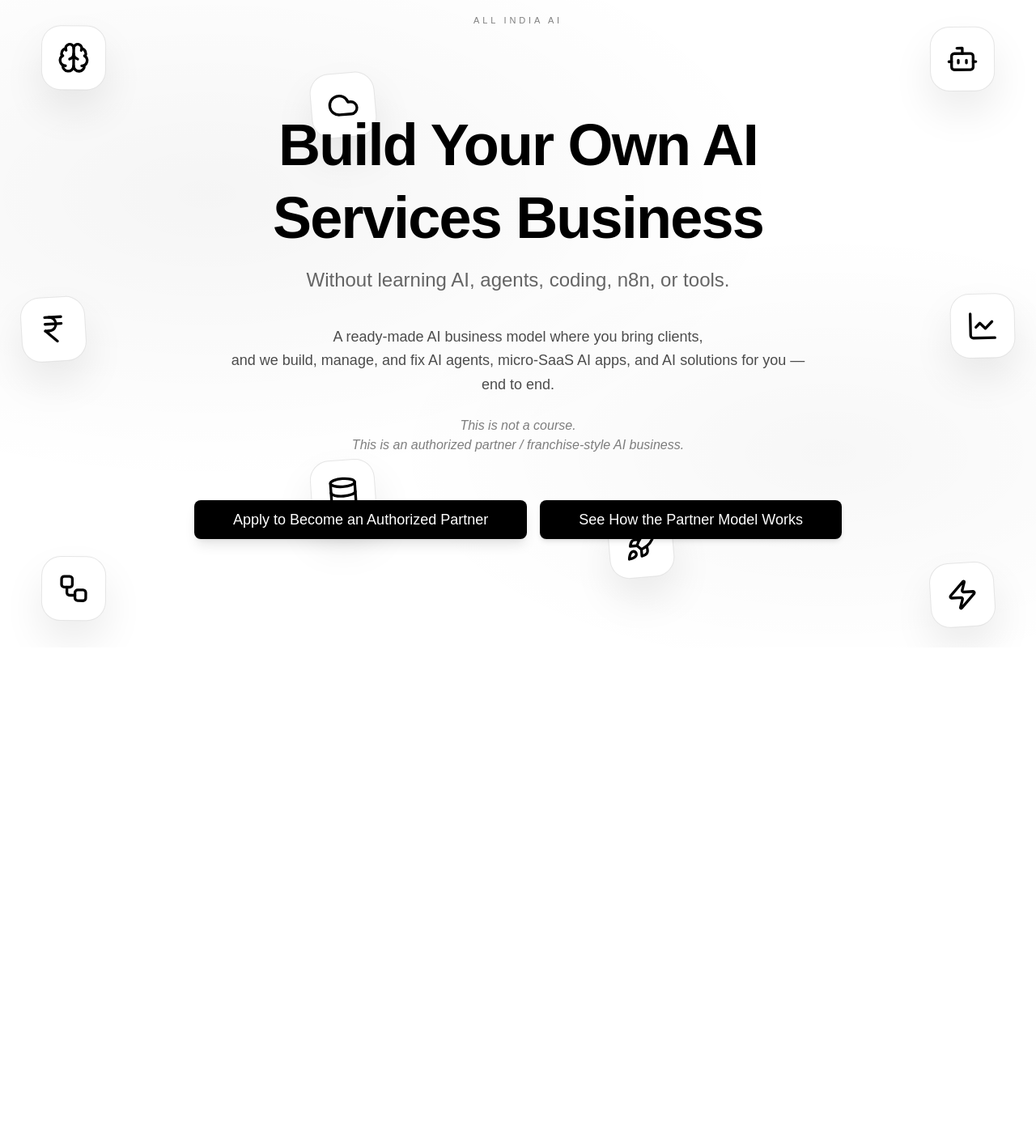
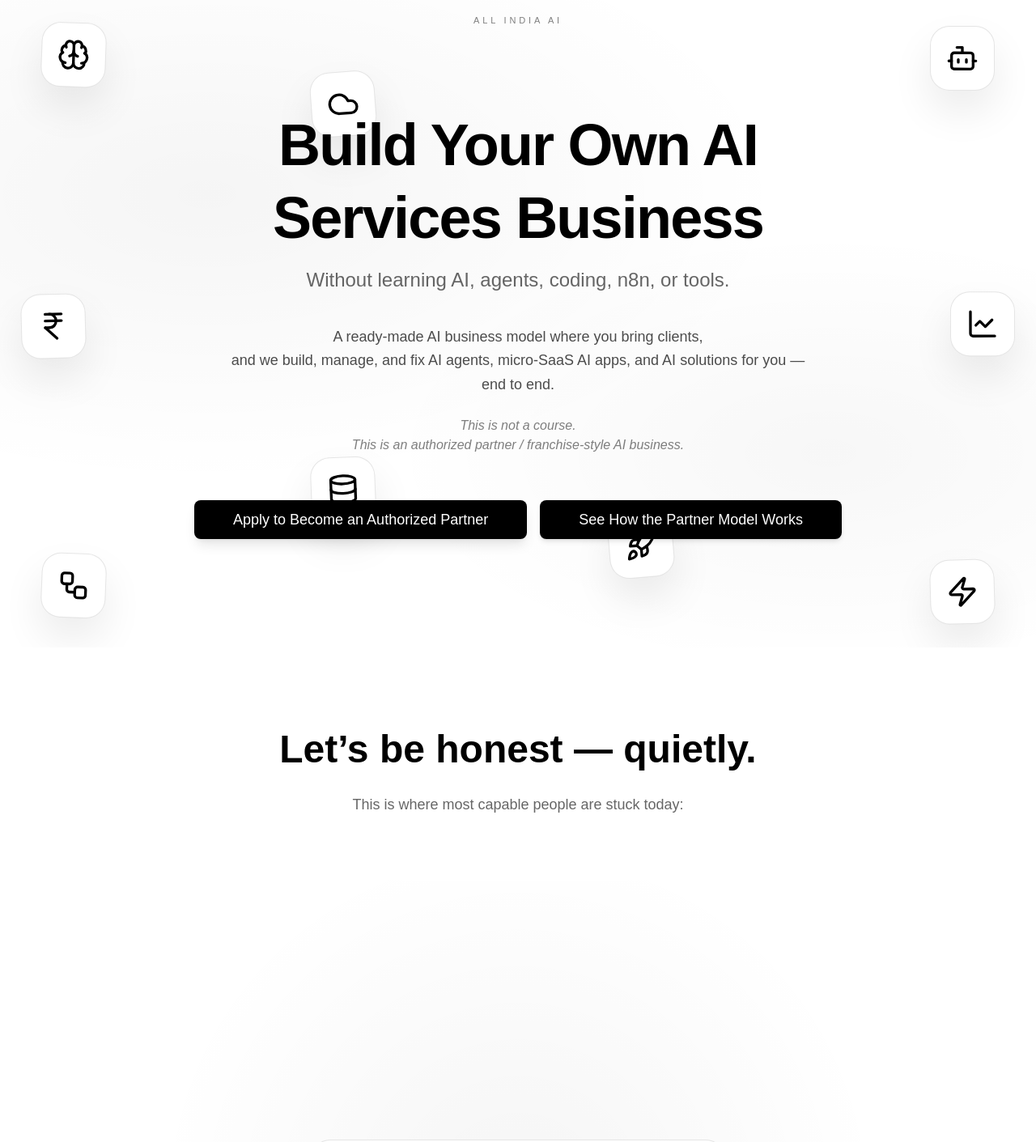
Before and after one commit to Chetanbelfort/iframe-hero, a Next.js app: page /iframe/hero in a window 1280 px wide. Shown: the top 1411 px of the page at 81% size. Before the commit the page ends 800 px from the top, so only its background shows below. Built offline with nearby package versions, Linux system fonts and the light colour scheme.

Commit message:
update landing page sections

```diff
--- a/app/iframe/hero/page.tsx
+++ b/app/iframe/hero/page.tsx
@@ -1,5 +1,11 @@
-import HeroSection from '@/components/sections/HeroSection'
+import HeroSection from "@/components/sections/HeroSection"
+import StuckRealitySection from "@/components/sections/StuckRealitySection"
 
 export default function Page() {
-  return <HeroSection />
+  return (
+    <>
+      <HeroSection />
+      <StuckRealitySection />
+    </>
+  )
 }
```
